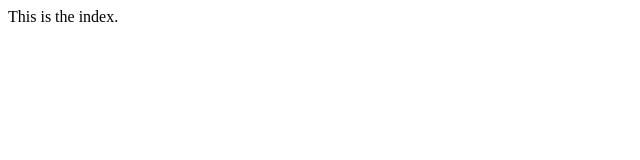
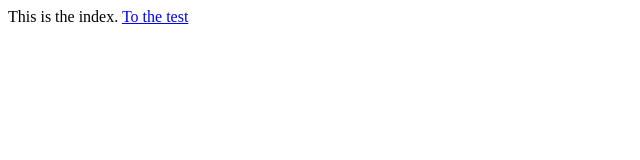
Before and after one commit to mik2003/learn-web, a plain HTML site: page index.html in a window 1280 px wide. Shown: the full height of the page, 0-640 px from the left. Drawn offline with Linux system fonts and the light colour scheme.

Commit message:
Test repo layout

```diff
--- a/index.html
+++ b/index.html
@@ -5,6 +5,10 @@
     <title>learn-web</title>
 </head>
 
-<body>This is the index.</body>
+<body>
+    This is the index.
+
+    <a href="html/test.html">To the test</a>
+</body>
 
 </html>
```
Also changed, not shown: html/test.html (added, +10 -0 lines).
